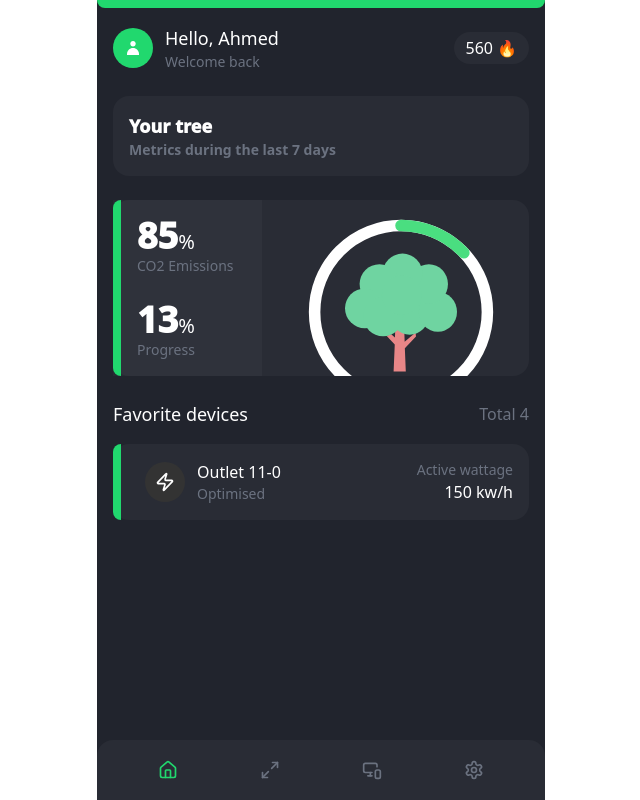
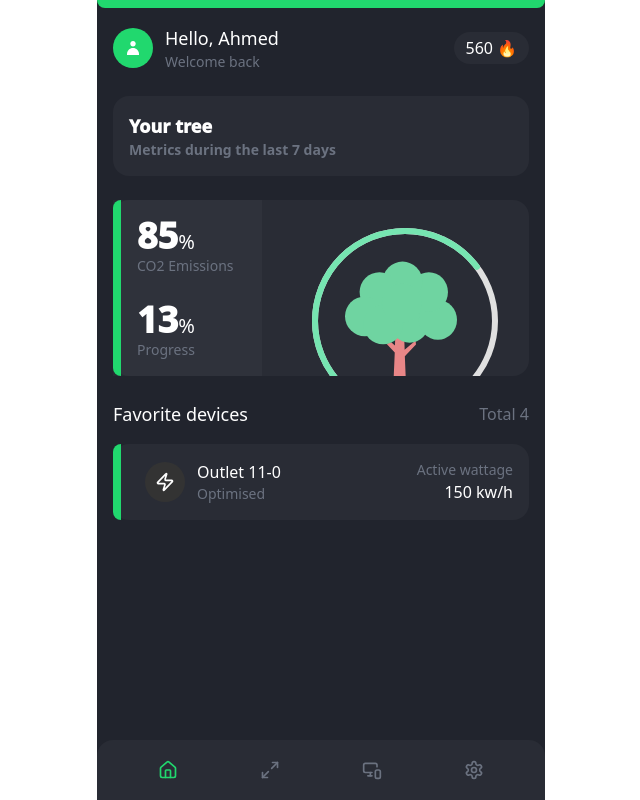
Before and after one commit to kaizerpwn/carbo, a Next.js app: page / in a window 1280 px wide. Shown: the whole page, without its empty margins (319-959 px from the left). Built offline with nearby package versions, Linux system fonts and the light colour scheme.

Commit message:
Refactor dashboard SVG graphics for improved rendering and styling

```diff
--- a/src/app/page.tsx
+++ b/src/app/page.tsx
@@ -58,28 +58,12 @@ export default function Dashboard() {
 
             <div className="flex justify-center p-4 absolute right-0 mr-4">
               <div className="relative w-48 h-48">
-                <svg viewBox="0 0 100 100" className="transform -rotate-90">
-                  <circle
-                    cx="50"
-                    cy="50"
-                    r="45"
-                    fill="none"
-                    stroke="#FFF"
-                    strokeWidth="6"
-                  />
-                  <circle
-                    cx="50"
-                    cy="50"
-                    r="45"
-                    fill="none"
-                    stroke="#4ADE80"
-                    strokeWidth="6"
-                    strokeDasharray="282.6"
-                    strokeDashoffset="246"
-                    strokeLinecap="round"
-                  />
-                </svg>
-                <div className="absolute inset-0 flex items-center justify-center p-10">
+              <svg width="250" height="250" viewBox="-5 -50 250 250" version="1.1" xmlns="http://www.w3.org/2000/svg" className="rotate-[90deg]">
+              <circle r="90" cx="100" cy="100" fill="transparent" stroke="#e0e0e0" strokeWidth="6"></circle>
+              <circle r="90" cx="100" cy="100" stroke="#76e5b1" strokeWidth="6" strokeLinecap="round" strokeDashoffset="200px" fill="transparent" strokeDasharray="565.48px"></circle>
+              </svg>
+
+                <div className="absolute inset-0 flex items-center justify-center p-10 mt-4">
                   <svg width="583" height="613" viewBox="0 0 583 613" fill="none" xmlns="http://www.w3.org/2000/svg">
                     <path d="M260 436.5L240.5 420L216 427L259 472.5L253 613H316.5L311.5 493L369.5 431.5L367.5 411L310.5 459L308.5 397L261.5 394.5L260 436.5Z" fill="#E88687"/>
                     <circle cx="336.5" cy="322.5" r="99.5" fill="#6FD4A1"/>
```
